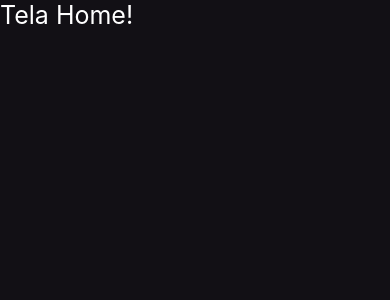
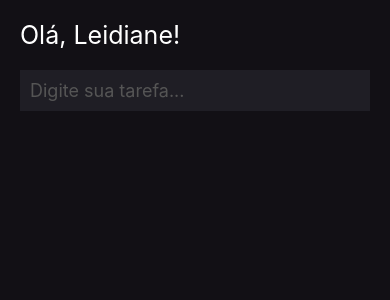
Before and after one commit to LeidianeTeixeira/todolistcli, a React Native app: screen / in a window 390 px wide. Shown: the top 300 px of the page. Built offline with nearby package versions, Linux system fonts and the light colour scheme.

Commit message:
Alteração - parte 04 - Criação do TextInput e seu estilo

```diff
--- a/src/screens/Home/index.js
+++ b/src/screens/Home/index.js
@@ -1,13 +1,18 @@
 import React from 'react';
-import{SafeAreaView, Text} from 'react-native';
+import{SafeAreaView, Text, TextInput} from 'react-native';
 import { styles } from './styles';
 
 export function Home(){
   return (
     <SafeAreaView style={styles.container}>
       <Text style={styles.text}>
-        Tela Home!
+        Olá, Leidiane!
       </Text>
+      <TextInput
+      style={styles.input}
+      placeholder="Digite sua tarefa..."
+      placeholderTextColor='#555'
+      />
     </SafeAreaView>
   );
 }
--- a/src/screens/Home/styles.js
+++ b/src/screens/Home/styles.js
@@ -1,4 +1,4 @@
-import { StyleSheet } from "react-native";
+import { StyleSheet, Platform } from "react-native";
 
 export const styles = StyleSheet.create({
     container:{
@@ -9,6 +9,19 @@ export const styles = StyleSheet.create({
     },
     text:{
         fontSize:25,
-        color: 'white'
+        color: 'white',
+        margin: 20
+    },
+    input:{
+        backgroundColor: '#1F1E25',
+        color: 'white',
+        fontSize: 18,
+        padding: Platform.os === 'ios' ? 15 : 10,
+        marginHorizontal: 20
     }
+
+    //Com Platform, é possivel testar qual SO para fazer configurações
+    // EX:  padding: Platform.os === 'ios' ? 15 : 10,
+
+
 });
```
